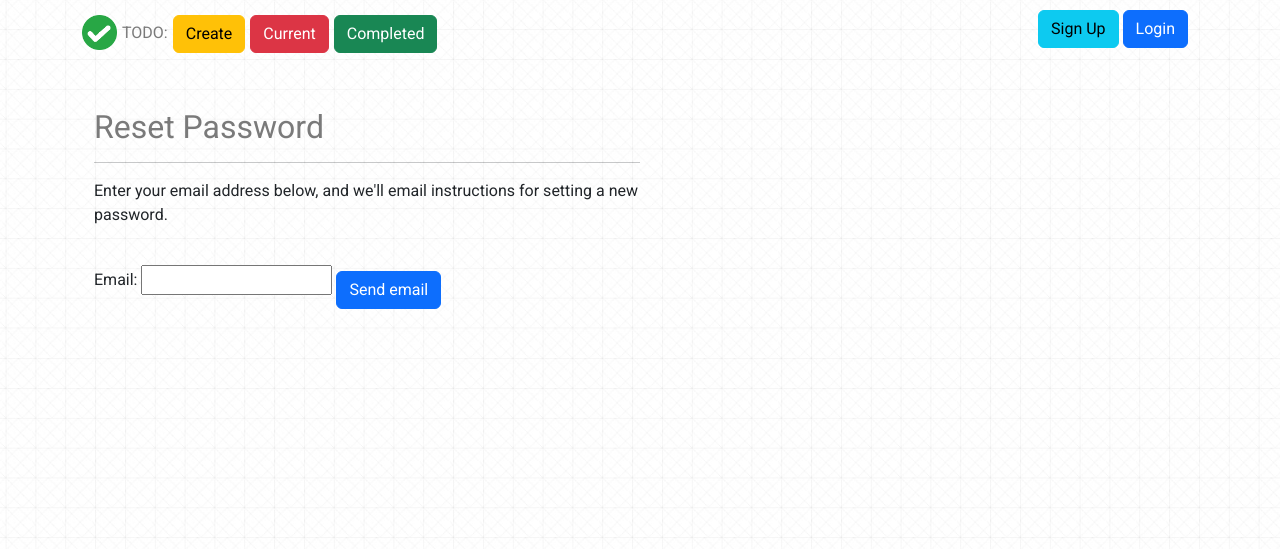
After one commit to DeneesK/ToDo_manager, a Django app: page /password_reset/ in a window 1280 px wide. The commit adds this page. Shown: the top 549 px of the page. Run offline with Django 4.2, Linux system fonts and the light colour scheme.

Commit message:
added the ability to reset the password using the link that is sent to the email

```diff
--- a/ToDoWoo/urls.py
+++ b/ToDoWoo/urls.py
@@ -14,7 +14,8 @@ Including another URLconf
     2. Add a URL to urlpatterns:  path('blog/', include('blog.urls'))
 """
 from django.contrib import admin
-from django.urls import path
+from django.contrib.auth import views as auth_views
+from django.urls import path, include
 from todo import views
 
 
@@ -32,4 +33,12 @@ urlpatterns = [
     path('todo/<int:todo_pk>/complete', views.completetodo, name = 'completetodo'),
     path('todo/<int:todo_pk>/delete', views.deletetodo, name = 'deletetodo'),
     path('completed/', views.completedtodos, name = 'completedtodos'),
+    #PASSWORD RESET
+    # path('password_reset/', views.password_reset, name = 'password_reset')
+    # path('accounts/', include('django.contrib.auth.urls'), name = 'password_reset')
+    path("password_reset/", views.password_reset_request, name="password_reset"),
+    path('password_reset/done/', auth_views.PasswordResetDoneView.as_view(template_name='todo/password/password_reset_done.html'), name='password_reset_done'),
+    path('reset/<uidb64>/<token>/', auth_views.PasswordResetConfirmView.as_view(template_name="todo/password/password_reset_confirm.html"), name='password_reset_confirm'),
+    path('reset/done/', auth_views.PasswordResetCompleteView.as_view(template_name='todo/password/password_reset_complete.html'), name='password_reset_complete'),
+
 ]
--- a/static/css/style.css
+++ b/static/css/style.css
@@ -9,9 +9,31 @@ nav {
 
 }
 
+.password-reset-done {
+    margin-top: 50px;
+    color: rgb(122, 122, 122);
+}
+
+.email-sent {
+    font-size: 20px;
+}
 
 .form-control {
     width: 40%;
+}
+
+.reset-password {
+    margin-top: 50px;
+    color: rgb(122, 122, 122);
+}
+
+.foggoten {
+    font-size: 16px;
+    margin-bottom: 20px;
+}
+
+.send-mail-btn {
+    margin-top: 20px;
 }
 
 .menu  {
@@ -105,13 +127,15 @@ nav {
 
 .sing-up-header {
     margin: 0 auto;
-    text-align: center;
 }
 
 .sing-up-form {
     margin-top: 30px;
     display: flex;
-    justify-content: center;
+}
+
+.login_form_fields .form-control {
+    width: 100%;
 }
 
 .completed-block {
@@ -180,7 +204,7 @@ nav {
     font-weight: bold;
 }
 
-.view-form h5, h6 {
+.view-form h6 {
     color:rgba(0, 76, 255, 0.841);
 }
 
--- a/todo/forms.py
+++ b/todo/forms.py
@@ -1,6 +1,8 @@
 from django.forms import ModelForm
 from .models import ToDo
 from django import forms
+from django.utils.translation import gettext_lazy as _
+
 
 class FormTodo(ModelForm):
     class Meta:
--- a/todo/templates/todo/base.html
+++ b/todo/templates/todo/base.html
@@ -33,7 +33,13 @@
                 </div>
                 <div class="logout col-md-4">
                     {% if user.is_authenticated  %}
-                    <div class="user_name_loggin">Loged In as <span>{{ user.username }}</span></div>
+                    <div class="user_name_loggin">Loged In as
+                        <span>
+                            <a href="{% url 'currenttodos' %}">
+                                {{ user.username }}
+                            </a>
+                        </span>
+                    </div>
                     <form  action="{% url 'logoutuser' %}" method="POST">
                     {% csrf_token %}
                     <button type="submit" class="btn btn-outline-primary">LogOut</button>
--- a/todo/templates/todo/completedtodos.html
+++ b/todo/templates/todo/completedtodos.html
@@ -11,8 +11,8 @@
                 <li>
                     <div class="completed-todo">
                         <a href="{% url 'viewtodo' todo.id %}">
-                            {% if todo.important %}<div class="copleted-important">{{ todo.title }} {% if todo.memo %} - {{ todo.memo }}  {% endif %} {{ todo.date_completed|date:'M j Y H:i' }}</div> {% endif %}
-                            {% if not todo.important %}<div class="completed-not-imortant"> {{ todo.title }} {% if todo.memo %} - {{ todo.memo }} {% endif %} {{ todo.date_completed|date:'M j Y H:i' }}</div>   {% endif %}
+                            {% if todo.important %}<div class="copleted-important form">{{ todo.title }} {% if todo.memo %} - {{ todo.memo | truncatechars:54 }}  {% endif %} {{ todo.date_completed|date:'M j Y H:i' }}</div> {% endif %}
+                            {% if not todo.important %}<div class="completed-not-imortant"> {{ todo.title }} {% if todo.memo %} - {{ todo.memo | truncatechars:54 }} {% endif %} {{ todo.date_completed|date:'M j Y H:i' }}</div>   {% endif %}
                         </a>
                     </div>
                 </li>
--- a/todo/templates/todo/currenttodos.html
+++ b/todo/templates/todo/currenttodos.html
@@ -11,8 +11,8 @@
             {% for todo in todos %}
             <li>
                 <a href="{% url 'viewtodo' todo.id %}">
-                    {% if todo.important %}<div class="current-important">{{ todo.title }} {% if todo.memo %} - {{ todo.memo }} </div> {% endif %} {% endif %}
-                    {% if not todo.important %}<div class="current-not-imortant"> {{ todo.title }} {% if todo.memo %} - {{ todo.memo }} </div> {% endif %} {% endif %}
+                    {% if todo.important %}<div class="current-important">{{ todo.title }} {% if todo.memo %} - {{ todo.memo |truncatechars:72}} </div> {% endif %} {% endif %}
+                    {% if not todo.important %}<div class="current-not-imortant"> {{ todo.title }} {% if todo.memo %} - {{ todo.memo |truncatechars:72}} </div> {% endif %} {% endif %}
                 </a>
             </li>
             {% endfor %}
--- a/todo/templates/todo/loginuser.html
+++ b/todo/templates/todo/loginuser.html
@@ -15,6 +15,8 @@
                 <button type="submit" class="btn btn-primary" name="button" >Login</button>
                 </form>
         </div>
+        <br>
+        <a href="{% url 'password_reset' %}">Fogot password?</a>
     </div>
 </div>
 
--- /dev/null
+++ b/todo/templates/todo/password/password_reset.html
@@ -0,0 +1,26 @@
+{% extends 'todo/base.html' %}
+
+
+{% block content %}
+
+
+
+<!--Reset Password-->
+<div class="container">
+       <h2 class="font-weight-bold col-6 reset-password">Reset Password</h2>
+
+    <div class="foggoten col-6">
+      <hr>
+      Enter your email address below, and we'll email instructions for setting a new password.
+      <br>
+      <br>
+      <form method="POST">
+          {% csrf_token %}
+          {{ password_reset_form }}
+          <button class="btn btn-primary send-mail-btn" type="submit">Send email</button>
+      </form>
+    </div>
+
+  </div>
+
+{% endblock %}
--- a/todo/templates/todo/viewtodo.html
+++ b/todo/templates/todo/viewtodo.html
@@ -9,7 +9,9 @@
         </div>
         <div class="view-form">
             {% if todo.date_completed %}
-            <h5>{{ todo.memo }}</h5>
+            {% if todo.memo %}
+            <h5 class="form-control">{{ todo.memo }}</h5>
+            {% endif %}
             <h6>Completed: {{ todo.date_completed|date:'M j Y H:i' }}</h6>
             {% else %}
             <form method="POST">
--- a/todo/views.py
+++ b/todo/views.py
@@ -1,16 +1,27 @@
+import os
+
 from pickle import GET
 from time import timezone
+from django.core.mail import send_mail, BadHeaderError
+from django.http import HttpResponse
+from django.contrib.auth.forms import PasswordResetForm
 from django.shortcuts import render, redirect, get_object_or_404
-from django.contrib.auth.forms import UserCreationForm, AuthenticationForm
+from django.contrib.auth.forms import UserCreationForm, AuthenticationForm, PasswordResetForm
 from django.contrib.auth.models import User
 from django.db import IntegrityError
 from django.contrib.auth import login, logout, authenticate
-from requests import request
 from todo.models import ToDo
 from .forms import FormTodo
 from .models import ToDo
 from django.utils import timezone
 from django.contrib.auth.decorators import login_required
+from django.template.loader import render_to_string
+from django.db.models.query_utils import Q
+from django.utils.http import urlsafe_base64_encode
+from django.contrib.auth.tokens import default_token_generator
+from django.utils.encoding import force_bytes
+from django.contrib import messages
+
 
 # Create your views here.
 
@@ -24,7 +35,9 @@ def singupuser(request):
     else:
         if request.POST['password1'] == request.POST['password2']:
             try:
-                user = User.objects.create_user(request.POST['username'], password=request.POST['password1'])
+                user = User.objects.create_user(
+                    request.POST['username'], password=request.POST['password1'], email=request.POST['email']
+                    )
                 user.save()
                 login(request, user)
                 return redirect('currenttodos')
@@ -103,3 +116,35 @@ def deletetodo(request, todo_pk):
 def completedtodos(request):
     todos = ToDo.objects.filter(user=request.user, date_completed__isnull=False).order_by('-date_completed')
     return render(request, 'todo/completedtodos.html', {'todos':todos})
+
+
+def password_reset_request(request):
+	if request.method == "POST":
+		password_reset_form = PasswordResetForm(request.POST)
+		if password_reset_form.is_valid():
+			data = password_reset_form.cleaned_data['email']
+			associated_users = User.objects.filter(Q(email=data))
+			if associated_users.exists():
+				for user in associated_users:
+					subject = "Password Reset Requested"
+					email_template_name = "todo/password/password_reset_email.txt"
+					c = {
+					"email":user.email,
+					'domain':'127.0.0.1:8000',
+					'site_name': 'ToDoWoo',
+					"uid": urlsafe_base64_encode(force_bytes(user.pk)),
+					'token': default_token_generator.make_token(user),
+					'protocol': 'http',
+					}
+					email = render_to_string(email_template_name, c)
+					try:
+						send_mail(subject, email, os.environ['AWSESMAIL'], [user.email], fail_silently=False)
+					except BadHeaderError:
+
+						return HttpResponse('Invalid header found.')
+
+					messages.success(request, 'A message with reset password instructions has been sent to your inbox.')
+					return redirect ("/password_reset/done/")
+			messages.error(request, 'An invalid email has been entered.')
+	password_reset_form = PasswordResetForm()
+	return render(request=request, template_name="todo/password/password_reset.html", context={"password_reset_form":password_reset_form})
```
Also changed, not shown: ToDoWoo/settings.py (+8 -0 lines), todo/templates/todo/password/password_reset_complete.html (added, +13 -0 lines), todo/templates/todo/password/password_reset_confirm.html (added, +24 -0 lines), todo/templates/todo/password/password_reset_done.html (added, +16 -0 lines), todo/templates/todo/password/password_reset_email.txt (added, +15 -0 lines), db.sqlite3.
